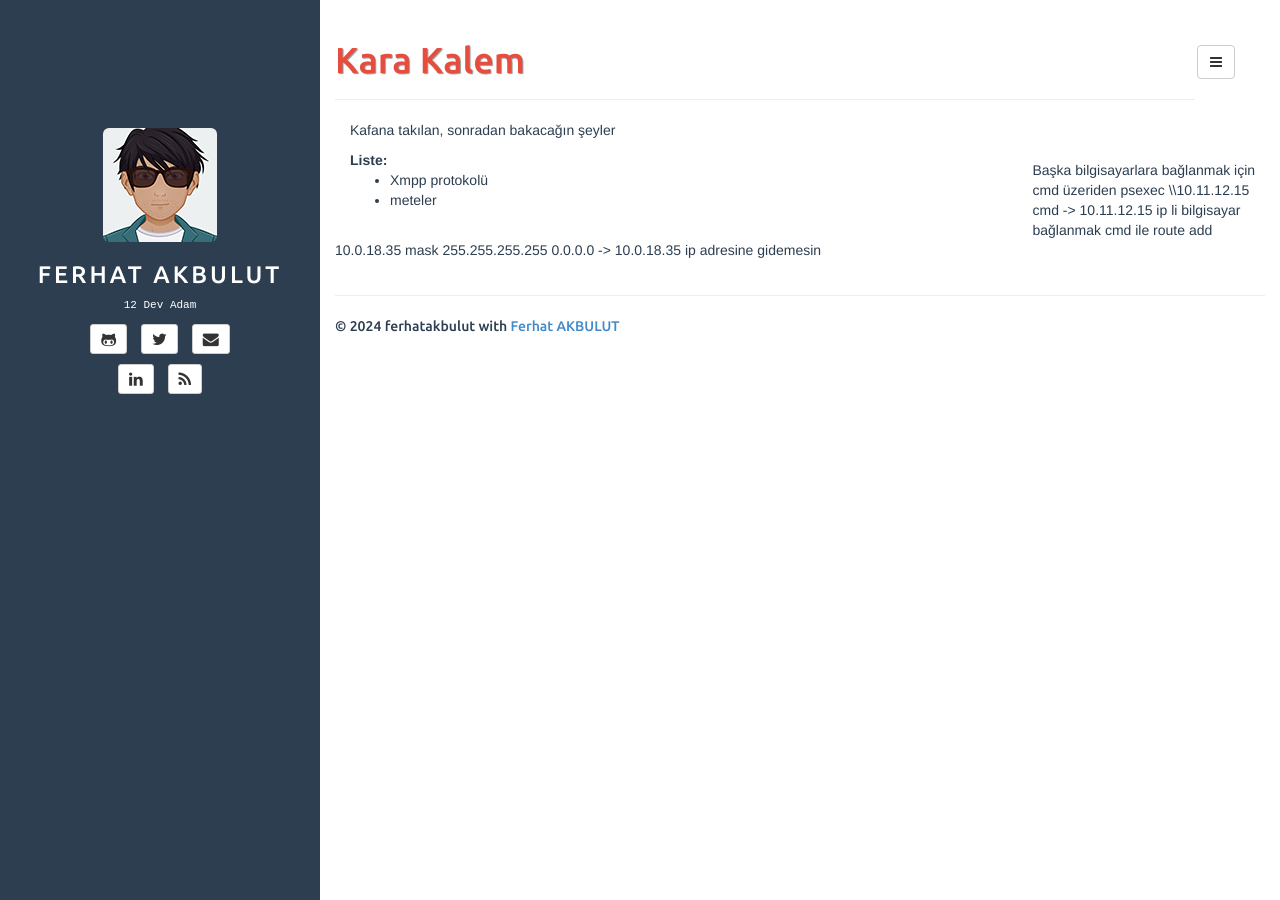
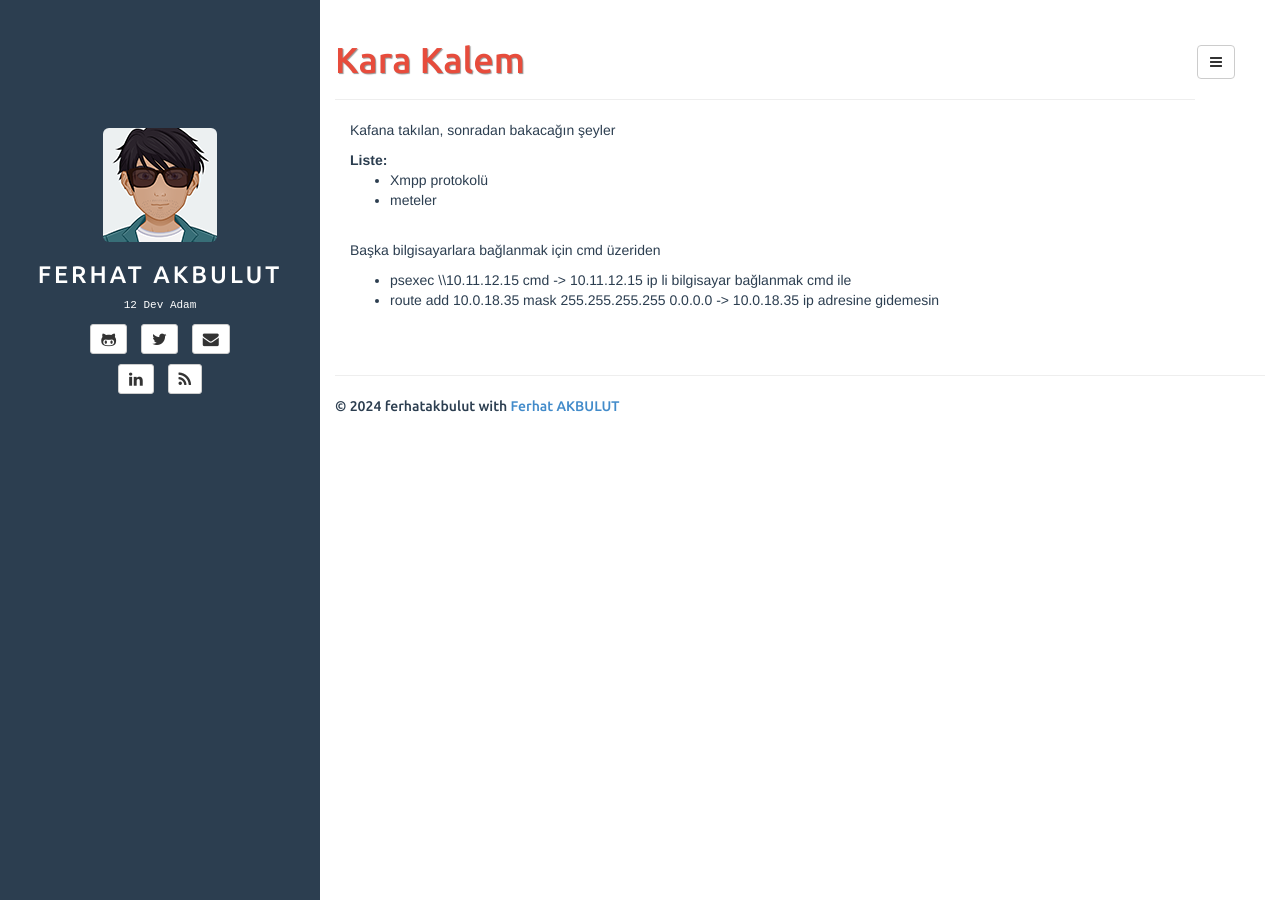
Before and after one commit to ferhatakbulut/ferhatakbulut.github.io, a Jekyll site: the page built from notes.html, in a window 1280 px wide. Built offline with Jekyll 4.4.1, drawn with Linux system fonts in a browser that asks for light colours.

Commit message:
update notes
change tag

```diff
--- a/notes.html
+++ b/notes.html
@@ -30,10 +30,19 @@ p {text-align: justify;}
 <br>
 
 
-Başka bilgisayarlara bağlanmak için cmd üzeriden
+<div class="col-md-9 col-sm-12 col-xs-12">
+	<p>
+	Başka bilgisayarlara bağlanmak için cmd üzeriden
+	</p>
+
+	<ul>
+		<li>psexec \\10.11.12.15 cmd   -> 10.11.12.15 ip li bilgisayar bağlanmak cmd ile</li>
+		<li>route add 10.0.18.35 mask 255.255.255.255 0.0.0.0  -> 10.0.18.35 ip adresine gidemesin</li>
+	</ul>
+	<br>
 
 
-psexec \\10.11.12.15 cmd   -> 10.11.12.15 ip li bilgisayar bağlanmak cmd ile
-route add 10.0.18.35 mask 255.255.255.255 0.0.0.0  -> 10.0.18.35 ip adresine gidemesin
+</div>
+
 
 <div class="clearfix"></div>
```
